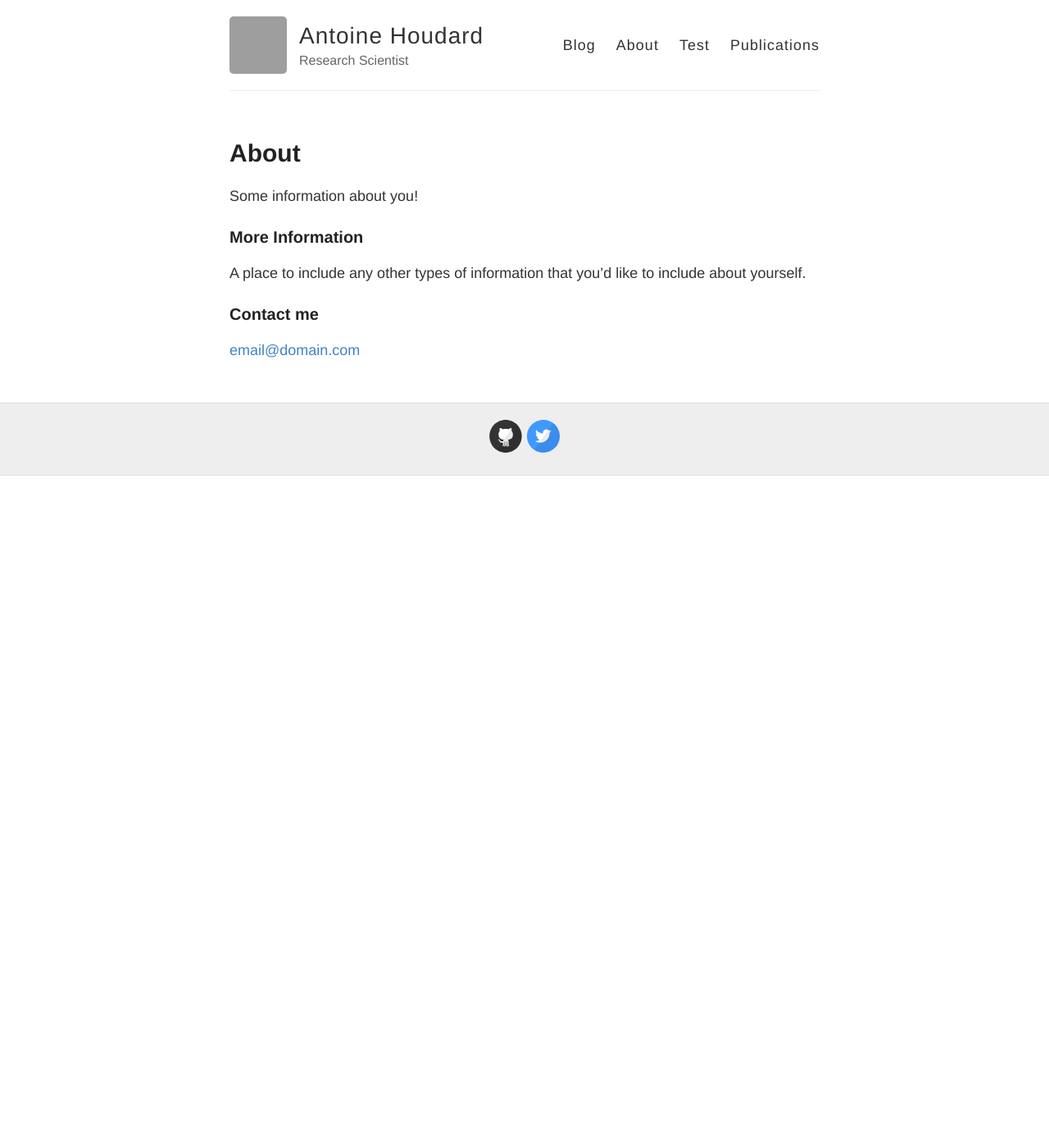
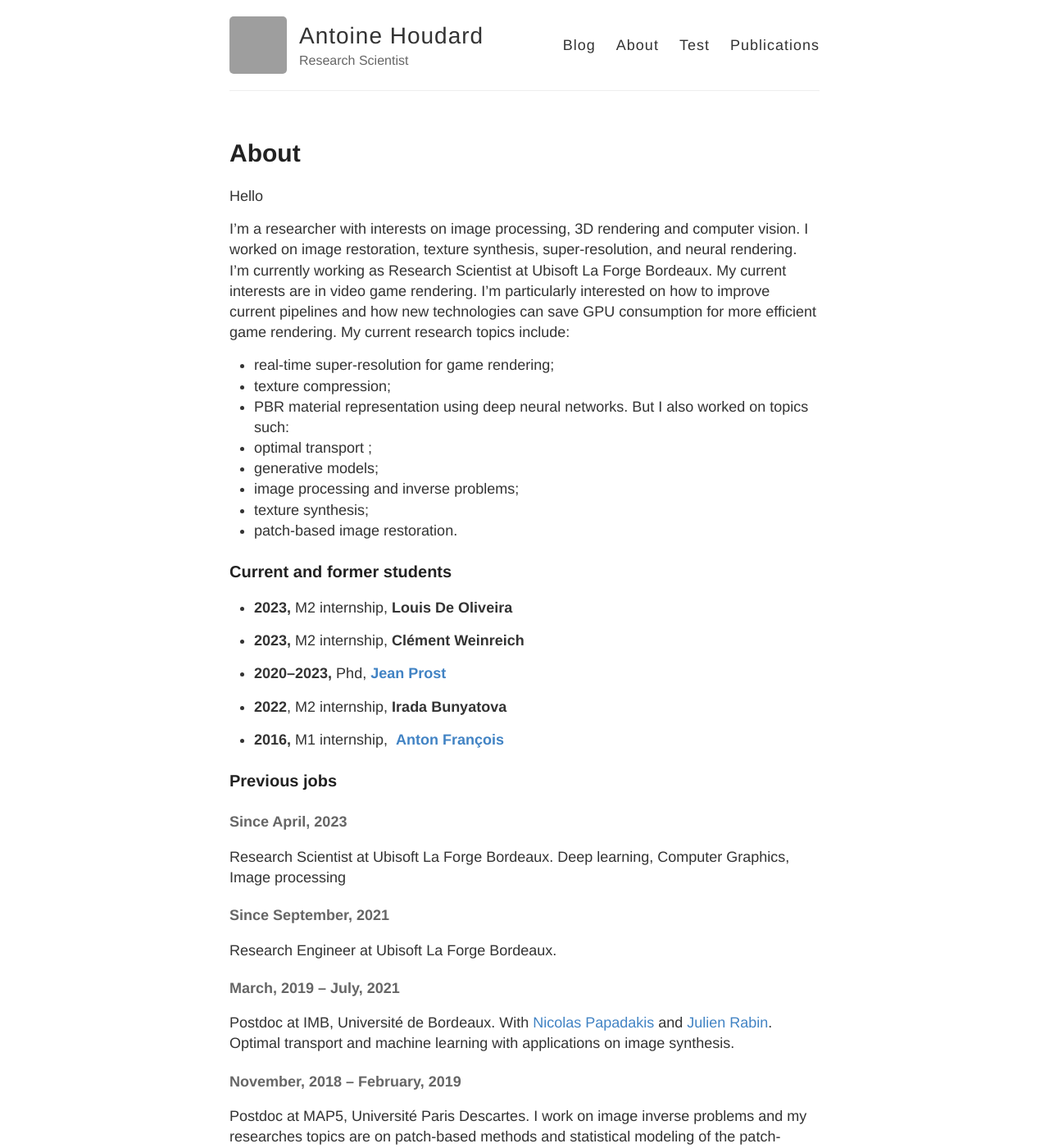
Before and after one commit to ahoudard/ahoudard.github.io, a Jekyll site: the page built from about.md, in a window 1280 px wide and 1400 px high. Shown: the whole window at 82% size. Built offline with Jekyll 4.4.1, drawn with Linux system fonts in a browser that asks for light colours; some of the changed text lies outside the part shown; grey boxes are pictures that could not be loaded.

Commit message:
adding about page

```diff
--- a/about.md
+++ b/about.md
@@ -4,12 +4,60 @@ title: About
 permalink: /about/
 ---
 
-Some information about you!
+Hello
 
-### More Information
+I'm a researcher with interests on image processing, 3D rendering and computer vision. I worked on image restoration, texture synthesis, super-resolution, and neural rendering.
+I'm currently working as Research Scientist at Ubisoft La Forge Bordeaux.
+My current interests are in video game rendering. I'm particularly interested on how to improve current pipelines and how new technologies can save GPU consumption for more efficient game rendering.
+My current research topics include:
+- real-time super-resolution for game rendering;
+- texture compression;
+- PBR material representation using deep neural networks.
+But I also worked on topics such:
+- optimal transport ;
+- generative models;
+- image processing and inverse problems;
+- texture synthesis;
+- patch-based image restoration.
 
-A place to include any other types of information that you'd like to include about yourself.
+### Current and former students
 
-### Contact me
+- **2023,** M2 internship, **Louis De Oliveira**
 
-[email@domain.com](mailto:email@domain.com)
+- **2023,** M2 internship, **Clément Weinreich**
+
+- **2020–2023,** Phd, **[Jean Prost](https://jprost76.github.io/)**
+
+- **2022**, M2 internship, **Irada Bunyatova**
+
+- **2016,** M1 internship,  **[Anton François](https://helios2.mi.parisdescartes.fr/~afrancoi/)**
+
+### Previous jobs
+
+#### Since April, 2023
+
+Research Scientist at Ubisoft La Forge Bordeaux. Deep learning, Computer Graphics, Image processing
+
+#### Since September, 2021
+
+Research Engineer at Ubisoft La Forge Bordeaux.
+
+#### March, 2019 – July, 2021
+
+Postdoc at IMB, Université de Bordeaux. With [Nicolas Papadakis](https://www.math.u-bordeaux.fr/~npapadak/) and [Julien Rabin](https://sites.google.com/site/rabinjulien/).  Optimal transport and machine learning with applications on image synthesis.
+
+#### November, 2018 – February, 2019
+
+Postdoc at MAP5, Université Paris Descartes. I work on image inverse problems and my researches topics are on patch-based methods and statistical modeling of the patch-space.
+
+#### September, 2015 – October, 2018
+
+PhD student at LTCI, Télécom ParisTech under the supervision of [Julie Delon](https://delon.wp.imt.fr/) and [Andrés Almansa](http://perso.telecom-paristech.fr/~almansa/HomePage/).
+
+I defended my PhD on [Friday, the 12th of October, 2018.]({{site.baseurl}}/soutenance-de-these/) You can find the manuscript here: [Some advances in patch-based image denoising](https://hal.archives-ouvertes.fr/tel-01954299).
+
+### Contact
+
+[Antoine Houdard](ahoudard.github.io) Ubisoft La Forge 20 rue de la gare d’Orléans 33300 Bordeaux
+
+**Email** _antoine.houdard (α) ubisoft.com_
```
